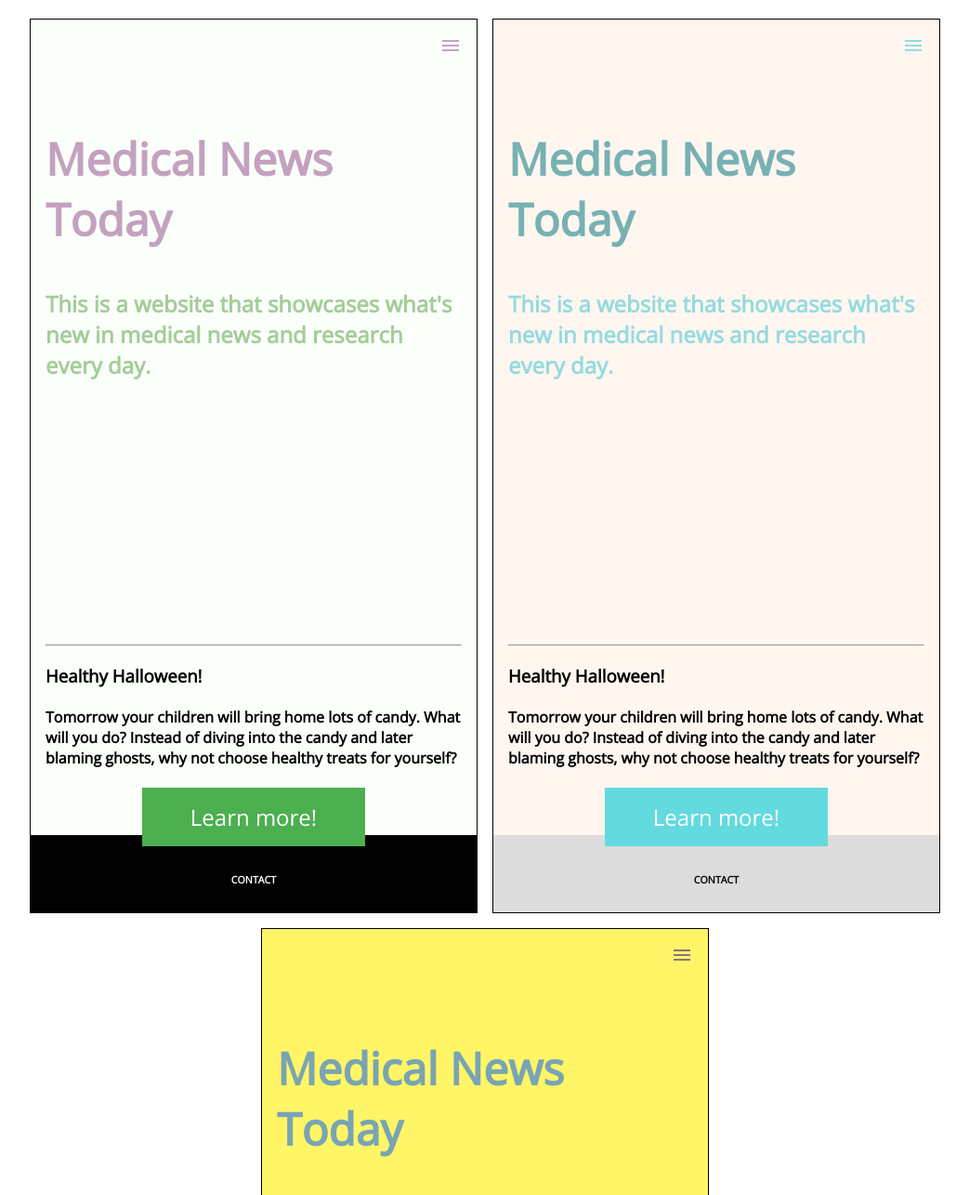
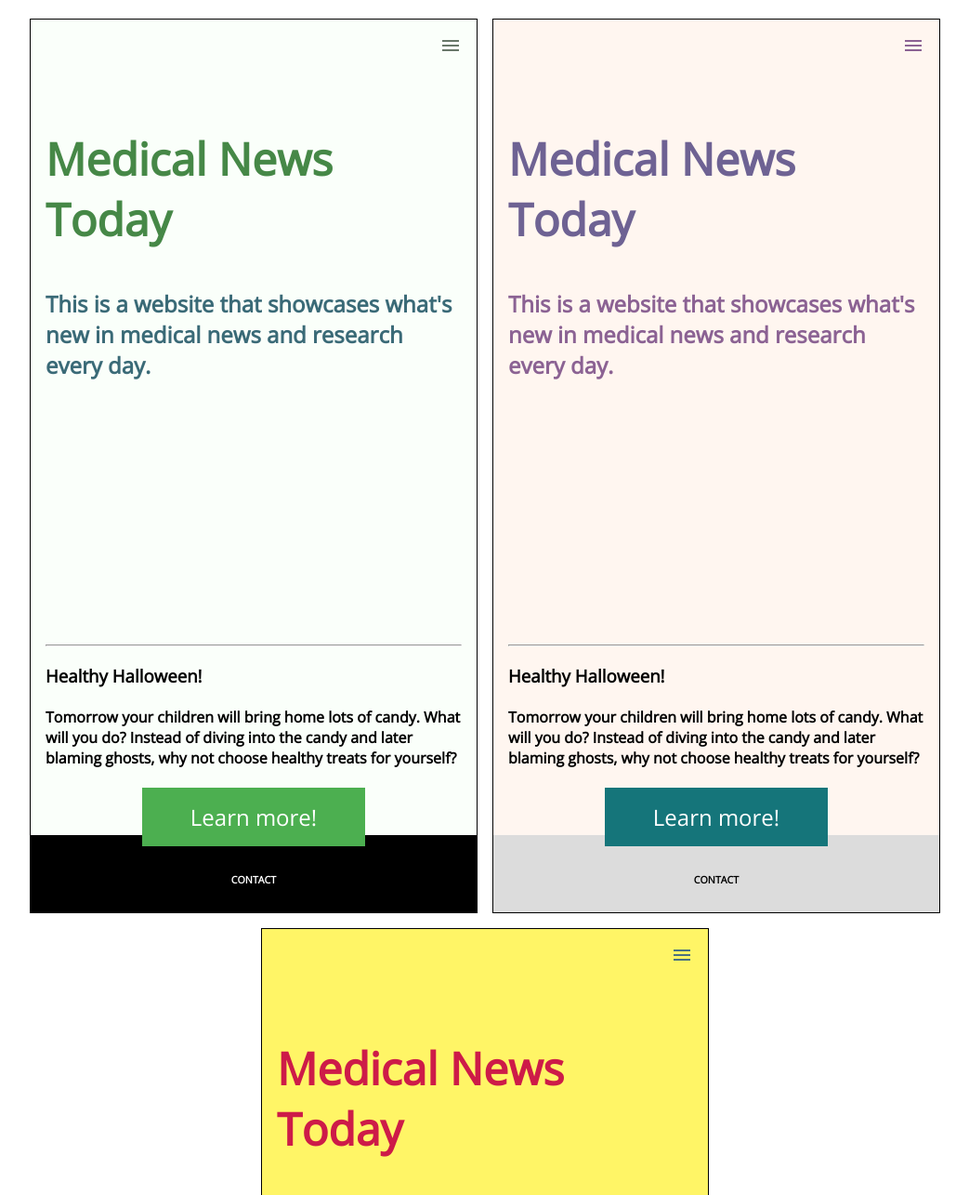
Before and after one commit to kcarino17/DH150-UX, a plain HTML site: page assignment4/KatherineCarinoAssgn4.html in a window 1280 px wide. Shown: the part 400-1685 px from the top of the page at 93% size, without its empty margins (118-1161 px from the left). Drawn offline with nearby package versions, Linux system fonts and the light colour scheme.

Commit message:
Update KatherineCarinoAssgn4.html

```diff
--- a/assignment4/KatherineCarinoAssgn4.html
+++ b/assignment4/KatherineCarinoAssgn4.html
@@ -101,14 +101,14 @@
     /* the first screen design */
     #nav01 {
         background-color: #FAFFFA; /* change this for background color */
-        color: hsl(298, 23%, 70%); /* change this for text color */
+        color: #687769; /* change this for text color */
     }
     #header01 {
         background-color: #FAFFFA; /* change this for background color */
     }
 
     #title01 {
-        color: hsl(309, 23%, 70%); /* change this for text color */
+        color: #468847; /* change this for text color */
     }
 
     #main01 {
@@ -116,7 +116,7 @@
     }
 
     #subtitle01 {
-        color: hsl(106, 33%, 70%); /* change this for text color */
+        color: #3A6A77; /* change this for text color */
     }
 
     #msgtitle01 {
@@ -145,14 +145,14 @@
 
     #nav02 {
         background-color: #FFF6F0; /* change this for background color */
-        color: #95DBDE; /* change this for text color */
+        color: #8B6293; /* change this for text color */
     }
     #header02 {
         background-color: #FFF6F0; /* change this for background color */
     }
 
     #title02 {
-        color: #78B1B3; /* change this for text color */
+        color: #6E6293; /* change this for text color */
     }
 
     #main02 {
@@ -160,7 +160,7 @@
     }
 
     #subtitle02 {
-        color: #95DBDE; /* change this for text color */
+        color: #8B6293; /* change this for text color */
     }
 
     #msgtitle02 {
@@ -176,7 +176,7 @@
     }
 
     #BTN02 {
-        background-color: #62DADE; /* change this for button color */
+        background-color: #15757A; /* change this for button color */
         color: #FFFFFF; /* change this for button label color */
     }
 
@@ -189,14 +189,14 @@
 
     #nav03 {
         background-color: #FFF566; /* change this for background color */
-        color: hsl(330, 10%, 50%); /* change this for text color */
+        color: #497181; /* change this for text color */
     }
     #header03 {
         background-color: #FFF566; /* change this for background color */
     }
 
     #title03 {
-        color: #79A4B3; /* change this for text color */
+        color: #CD1B48; /* change this for text color */
     }
 
     #main03{
@@ -204,7 +204,7 @@
     }
 
     #subtitle03 {
-        color: #FFBACC; /* change this for text color */
+        color: #B43CA0; /* change this for text color */
     }
 
     #msgtitle03 {
@@ -220,7 +220,7 @@
     }
 
     #BTN03 {
-        background-color: #81B9CC; /* change this for button color */
+        background-color: #B43CA0; /* change this for button color */
         color: #FFFFFF; /* change this for button label color */
     }
 
```
